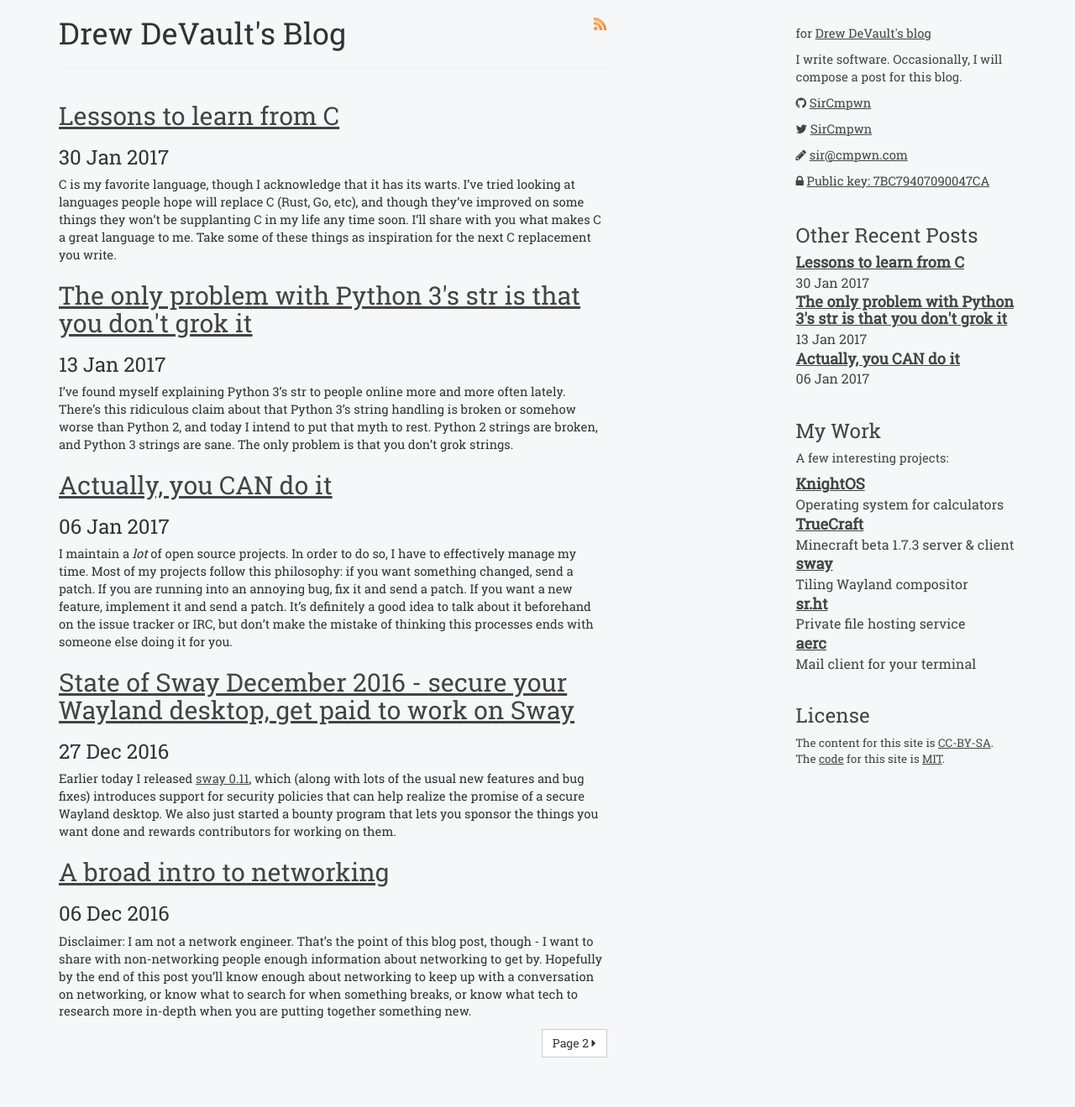
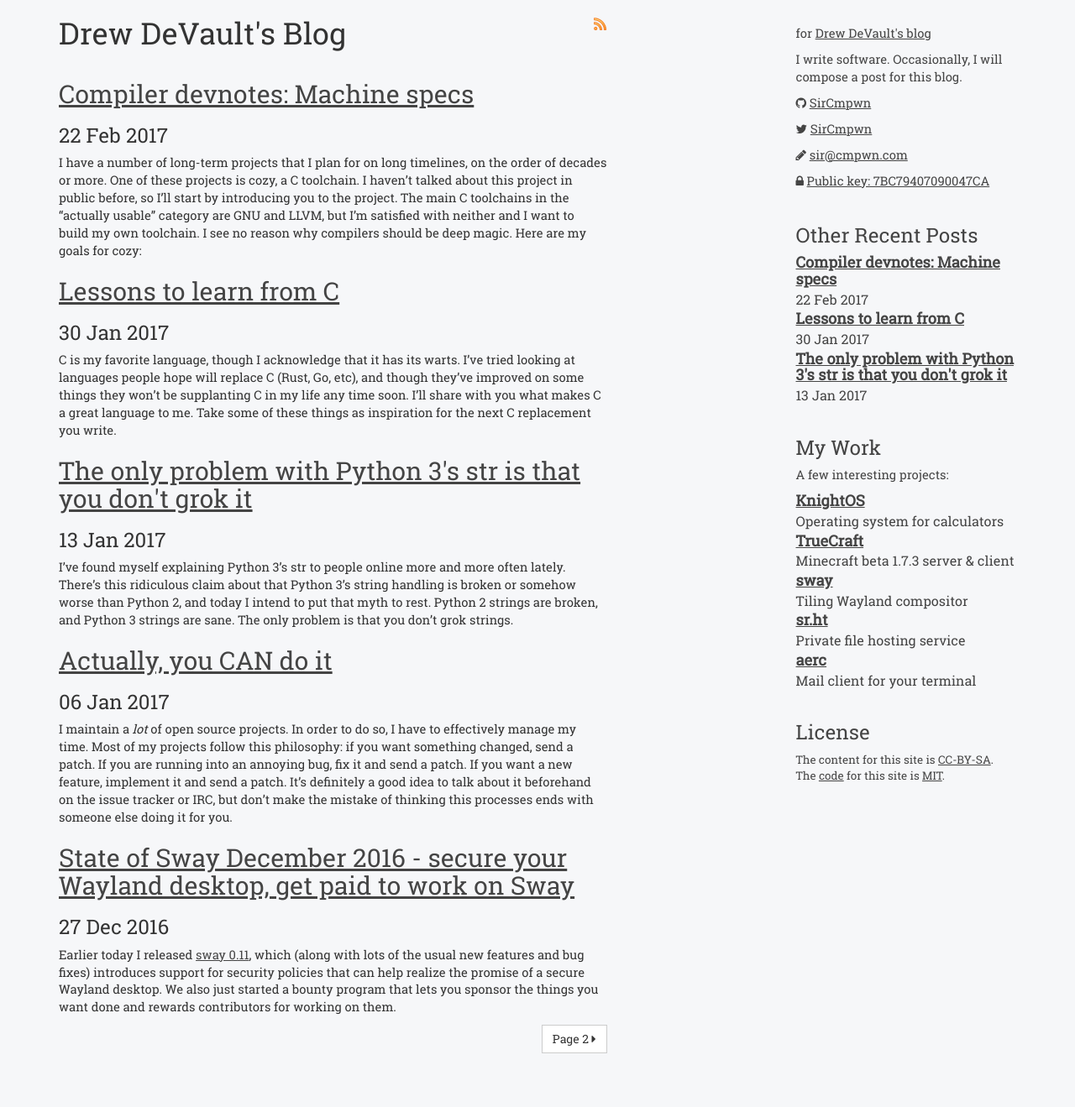
Before and after one commit to stormblog/sircmpwn.github.io, a Jekyll site: the page built from archive/index.html, in a window 1280 px wide. Shown: the whole page at 84% size. Built offline with Jekyll 4.4.1, drawn with Linux system fonts in a browser that asks for light colours; the list of posts is cut into pages by our own code; part of the change alters nothing that is shown.

Commit message:
Add cozy devnotes: machine specs

`````diff
--- a/_layouts/page.html
+++ b/_layouts/page.html
@@ -7,7 +7,6 @@ layout: base
             <a class="rss pull-right" href="/feed.xml"><img src="/rss.png" alt="RSS" /></a>
             {{ page.title }}
         </h1>
-        <hr />
         {{ content }}
     </div>
     <div class="col-md-3 col-md-offset-2 sidebar text-left">
--- /dev/null
+++ b/_posts/2017-02-22-cozy-devnotes-machine-specs.md
@@ -0,0 +1,294 @@
+---
+# vim: tw=80 spell :
+title: "Compiler devnotes: Machine specs"
+layout: post
+---
+
+I have a number of long-term projects that I plan for on long timelines, on the
+order of decades or more. One of these projects is cozy, a C toolchain. I
+haven't talked about this project in public before, so I'll start by introducing
+you to the project. The main C toolchains in the "actually usable" category are
+GNU and LLVM, but I'm satisfied with neither and I want to build my own
+toolchain. I see no reason why compilers should be deep magic. Here are my goals
+for cozy:
+
+- Self hosting and written in C
+- An easy to grok codebase and internal design
+- Focused on C. No built-in support for other languages
+- Adding new targets architectures and ports should be straightforward
+- Modular build pipeline with lots of opportunities for external integrations
+- Trivially cross-compiles without building another version of the toolchain
+- Includes a decent optimizer
+
+Some other plans include opinionated warnings about code and minimal support for
+language extensions. Ambitious goals, right? That's why this project is on my
+long-term schedule. I've found that large projects are entirely feasible, so
+long as you (1) start them and (2) keep working on them for a long time. I don't
+need to rush this - gcc and clang may not be ideal, but they work today. In
+support of these goals, I'll be writing these dev notes to explain my design
+choices and gather feedback &mdash; please [email me](mailto:sir@cmpwn.com) if
+you have some!
+
+Since I want to place an emphasis on portability and retargetability, I'm
+starting by designing the machine spec and its support code, which is used to
+add support for new architectures. I don't like gcc's lisp specs, and I *really*
+don't like LLVM's "huge pile of C++" approach. I think a really good machine
+spec meets these goals:
+
+- Easy to write and human friendly
+- More about data than code, but
+- Easily extended with C to support architecture-specific nuances
+- Provides loads of useful metadata about the target architecture
+- Exposes information about the speed and side-effects of each instruction
+- Can also be used to generate an assembler and disassembler
+- Easily reused to create derivative architectures
+
+Adding a new architecture should be a weekend project, and when you're done the
+entire toolchain should both support and run on your new architecture. I set out
+to come up with a new syntax that could potentially meet these goals. I started
+with the Z80 architecture in mind because it's simple, I'm intimately familiar
+with it, and I want cozy to be able to target 8-bit machines just as easily as
+32 or 64 bit.
+
+For reference, here are the gcc and LLVM guides on adding new targets:
+
+- [gcc - Anatomy of a Target Back End](https://gcc.gnu.org/onlinedocs/gccint/Back-End.html)
+- [Writing an LLVM Backend](http://llvm.org/docs/WritingAnLLVMBackend.html)
+
+The cozy machine spec is a cross between ini files, yaml, and a custom syntax.
+The format is somewhat complex, but once understood is intuitive and flexible.
+At the top level, it looks like an ini file:
+
+```yaml
+[metadata]
+# ...
+
+[registers]
+# ...
+
+[macros]
+# ...
+
+[instructions]
+# ...
+```
+
+### Metadata
+
+The **metadata** section contains some high-level information about the
+architecture design, and is the simplest section to understand. It currently
+looks like this for z80:
+
+```yaml
+[metadata]
+name: z80
+bits: 8
+endianness: little
+signedness: twos-complement
+cache: none
+pipeline: none
+```
+
+This isn't comprehensive, and I'll be adding more metadata as it becomes
+necessary. On LLVM, this sort of information is encoded into a string that looks
+something like this: `"e-p:16:8:8-i8:8:8-i16:8:8-n8:16"`. This string is passed
+into the `LLVMTargetMachine` base constructor in C++. I think we can do a hell
+of a lot better than that!
+
+### Registers
+
+The **registers** section describes the registers on this architecture.
+
+```yaml
+[registers]
+BC: 16
+    B: 8
+    C: 8; offset=8
+DE: 16
+    D: 8
+    E: 8; offset=8
+HL: 16
+    H: 8
+    L: 8; offset=8
+SP: 16; stack
+PC: 16; program
+```
+
+Here we can start to see some interesting syntax and get an idea of the design
+of cozy machine specs. The contents of each section are keys, which have values,
+attributes, and children. The format looks like this:
+
+```yaml
+key: value; attributes, ...
+    children...
+```
+
+In this example, we've defined the BC, DE, HL, SP, and PC registers. HL, DE, and
+BC are general purpose 16-bit registers, and each can also be used as two
+separate 8-bit registers. The attributes for these sub-registers indicates their
+offsets in the parent register. We also define the stack and program registers,
+SP and PC, which use the stack and program attributes to indicate their special
+purposes.
+
+We can also describe CPU flags in this section:
+
+```yaml
+[registers]
+AF: 16; special
+    A: 8; accumulator
+    F: 8; flags, offset 8;; flag
+        _C:  1
+        _N:  1; offset 1
+        _PV: 1; offset 2
+        _3:  1; offset 3, undocumented
+        _H:  1; offset 4
+        _5:  1; offset 5, undocumented
+        _Z:  1; offset 6
+        _S:  1; offset 7
+```
+
+Here we introduce another feature of cozy specs with `F: 8; flags, offset 8;;
+flag`. Using `;;` adds those attributes to all children of this key, so each of
+\_C, \_N, etc have the `flag` attribute.
+
+Take note of the "undocumented" attribute here. Some of the metadata included
+in a spec can be applied to cozy tools. Some of it, however, is there for other
+tools to utilize. We have a good opportunity to make a machine-readable
+description of the architecture, so I've opted to include a lot of extra details
+in machine specs that third parties could utilize (though there might be a
+-fno-undocumented compiler flag some day, I guess).
+
+### Macros
+
+The **macros** section is heavily tied to the instructions section. Most instruction
+sets are quite large, and I don't want to burden spec authors with writing out
+the entire thing. We can speed up their work by providing macros.
+
+z80 instructions have a few sets of common patterns in their encodings. Register
+groups are often represented by the same set of bits, and we can make our
+instruction set specification more concise by taking advantage of this. For
+example, here's a macro that we can use for instructions that can use either the
+BC, DE, HL, or SP registers:
+
+```yaml
+[macros]
+reg_BCDEHLSP:
+    BC: 00
+    DE: 01
+    HL: 10
+    SP: 11
+```
+
+We have the name of the macro as the top-level key, in this case `reg_BCDEHLSP`.
+We can later refer to this macro with `@reg_BCDEHLSP`. Then, we have each of the
+cases it can match on, and the binary values these correspond to when encoded in
+an instruction.
+
+### Instructions
+
+The instructions section brings everything together and defines the actual
+instructions available on this architecture. Instructions can be organized into
+groups at the spec author's pleasure, which can be referenced by derivative
+architectures. Here we can take a look at the "load" group:
+
+```yaml
+[instructions]
+.load:
+    ld:
+        @reg_BCDEHLSP, @imm[16]: 00 $1 0001 $2
+```
+
+On z80, the `ld` instruction is similar to the `mov` instruction on Intel
+architectures. It assigns the second argument to the first. This could be used
+to assign registers to each other (e.g. `ld a, b` to set A = B), to set
+registers to constants, and so on. Our example here uses our macro from earlier
+to match instructions like this:
+
+    ld hl, 0x1234
+
+The value for this key may reference the arguments with variables. $1 here
+equals `10`, from the macro. The `imm` built-in is implemented in C to match
+constants and provides $2. An assembler could use this information to assemble
+our example instruction into this machine code:
+
+    00100001 00110100 00010010
+
+Which will load HL with the value 0x1234 when executed.
+
+### Lots more metadata
+
+Now that we have the basics down, let's dive into some deeper details. Cozy
+specs are designed to provide most of the information the *entire toolchain*
+needs to support an architecture. The information we have so far could be used
+to generate assemblers and disassemblers, but I want this file to be able to
+generate things like optimizers as well. You can add the necessary metadata to
+each instruction by utilizing attributes.
+
+Consider the z80 instruction LDIR, which stands for
+"load/decrement/increment/repeat". This instruction is used for memcpy
+operations. To use it, you set the HL register to a source address, the DE
+register to a destination address, and BC to a length. This instruction looks
+like this in the spec:
+
+```yaml
+ldir: 11101101 10110000; uses[HL, DE, BC], \
+    affects[HL[+BC], DE[+BC], BC[0]], \
+    flags[_H:0,_N:0,_PV:0], cycles[16 + BC * 5]
+````
+
+That's a lot of attributes! The purpose of these attributes are to give the
+toolchain insights into the registers this instruction uses, its side effects,
+and how fast it is. These attributes can help us compare the efficiency of
+different approaches and understand the how the state of registers evolves
+during a function, which leads to all sorts of useful optimizations.
+
+The `affects` attribute, for example, tells us how each register is affected by
+this instruction. We can see that after this instruction, HL and DE will have
+had BC added to them, and BC will have been set to 0. We can make all sorts of
+optimizations based on this knowledge. Here are some examples:
+
+```c
+char *dest, *src;
+int len = 10;
+memcpy(dest, src, len);
+src += len;
+```
+
+The compiler can assign `src` to HL, `dest` to DE, and `len` to BC. We can then
+optimize out the final statement entirely because we know that the LDIR
+instruction will have already added BC to HL for us.
+
+```c
+char *dest, *src;
+int len = 10;
+memcpy(dest, src, len);
+int foobar = 0;
+```
+
+In this case, the register allocator can just assign BC to `foobar` and avoid
+initializing it because we know it's already going to be zero. Many other
+optimizations are made possible when we are keeping track of the side effects of
+each instruction.
+
+## Next steps
+
+I've iterated over this spec design for a while now, and I'm pretty happy with
+it. I would love to hear your feedback. Assuming that this looks good, my next
+step is writing more specs, and a tool that parses and compiles them to C. These
+C files are going to be linked into `libcozyspec`, which will provide an API to
+access all of this metadata from C. It will also include an instruction matcher,
+which will be utilized by the next step - writing the assembler.
+
+The assembler is going to take a while, because I don't want to go the gas route
+of making a half-baked assembler that's more useful for compiling the C
+compiler's output than for anything else. I want to make an assembler that
+assembly programmers would *want* to use.
+
+I have not yet designed an intermediate bytecode for the compiler to use, but
+one will have to be made. The machine spec will likely change somewhat to
+accommodate this. Some of the conversion from internal bytecode to target
+assembly can likely be inferred from metadata, but some will have to be done
+manually for each architecture.
+
+[Here's the entire z80 spec](https://sr.ht/7_Pe.txt) I've been working on, for
+your reading pleasure.
--- a/css/base.css
+++ b/css/base.css
@@ -142,3 +142,7 @@ em {
     font-style: italic;
     font-size: 10pt;
 }
+
+hr {
+    border-color: #999;
+}
`````
